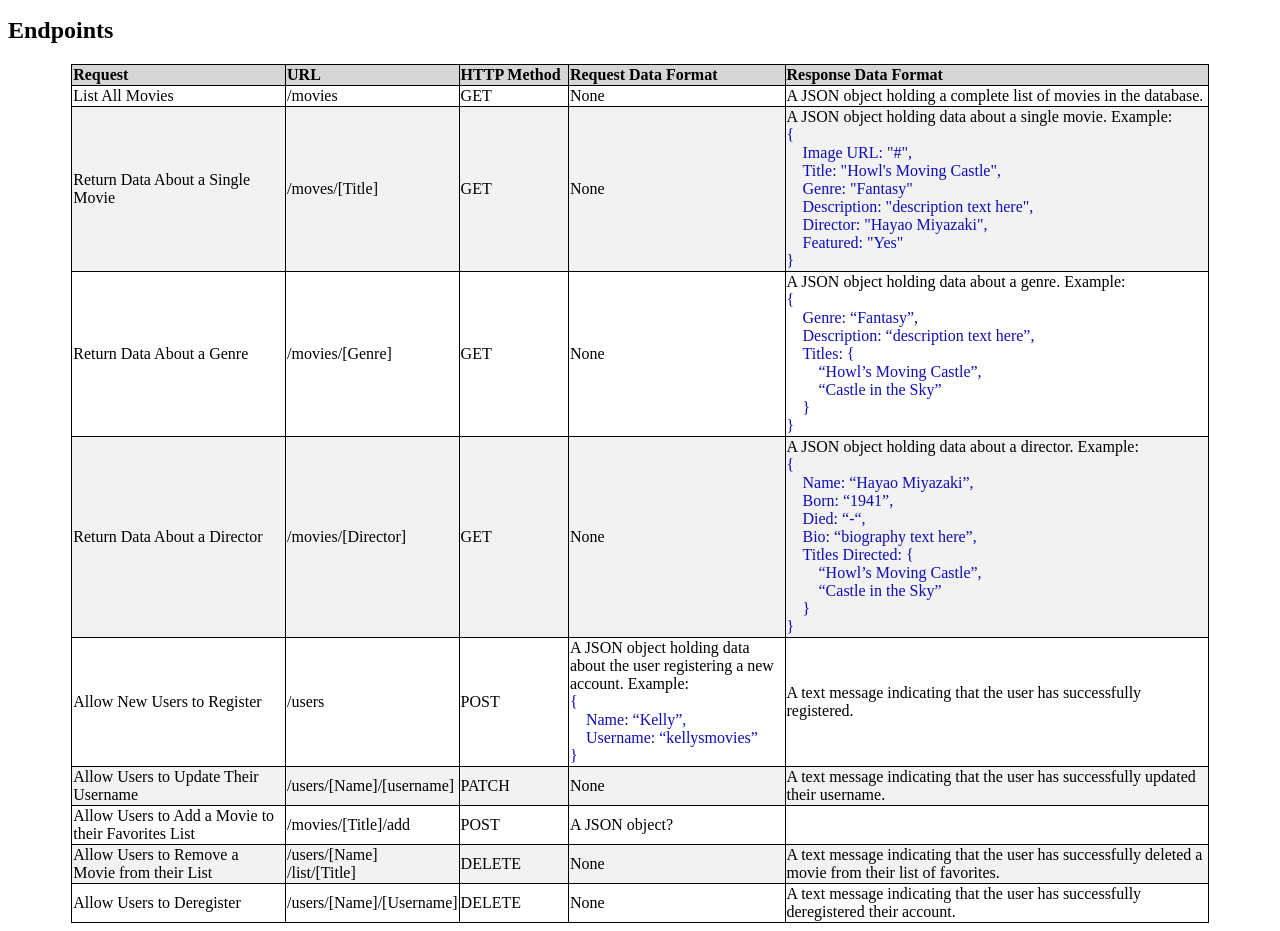
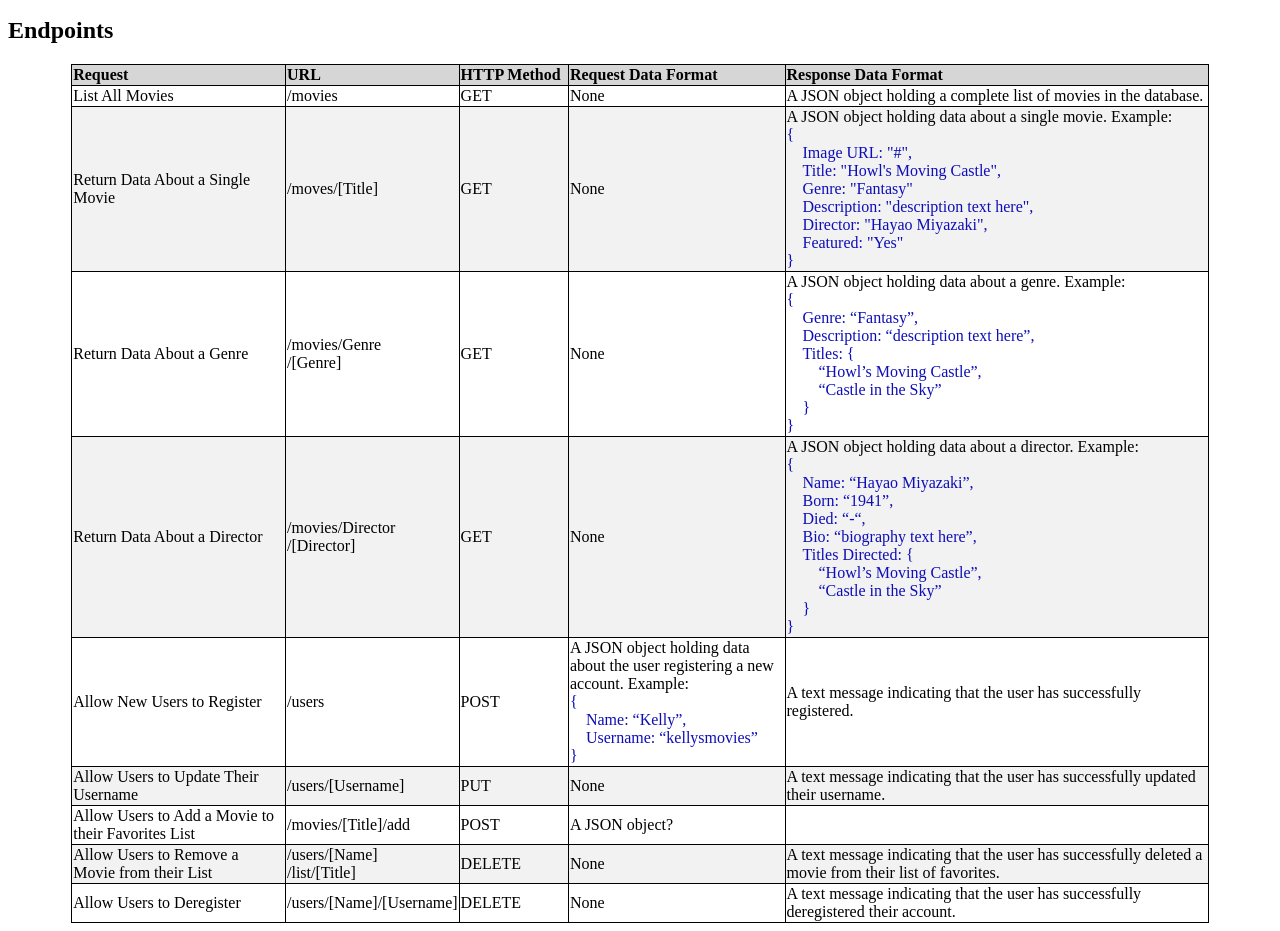
Before and after one commit to kellysdev/movie-api, a website: page public/documentation.html in a window 1280 px wide. Shown: the part 119-1050 px from the top of the page. Drawn offline with Linux system fonts and the light colour scheme.

Commit message:
update endpoints to reflect working functions in index.js

```diff
--- a/public/documentation.html
+++ b/public/documentation.html
@@ -55,7 +55,7 @@
                 </tr>
                 <tr>
                     <td>Return Data About a Genre</td>
-                    <td>/movies/[Genre]</td>
+                    <td>/movies/Genre<br>/[Genre]</td>
                     <td>GET</td>
                     <td>None</td>
                     <td>A JSON object holding data about a genre.  Example:
@@ -73,7 +73,7 @@
                 </tr>
                 <tr>
                     <td>Return Data About a Director</td>
-                    <td>/movies/[Director]</td>
+                    <td>/movies/Director<br>/[Director]</td>
                     <td>GET</td>
                     <td>None</td>
                     <td>A JSON object holding data about a director.  Example:
@@ -107,8 +107,8 @@
                 </tr>
                 <tr>
                     <td>Allow Users to Update Their Username</td>
-                    <td>/users/[Name]/[username]</td>
-                    <td>PATCH</td>
+                    <td>/users/[Username]</td>
+                    <td>PUT</td>
                     <td>None</td>
                     <td>A text message indicating that the user has successfully updated their username.</td>
                 </tr>
```
